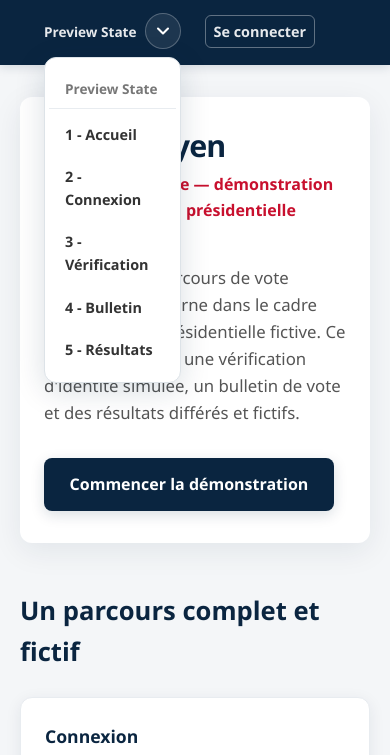
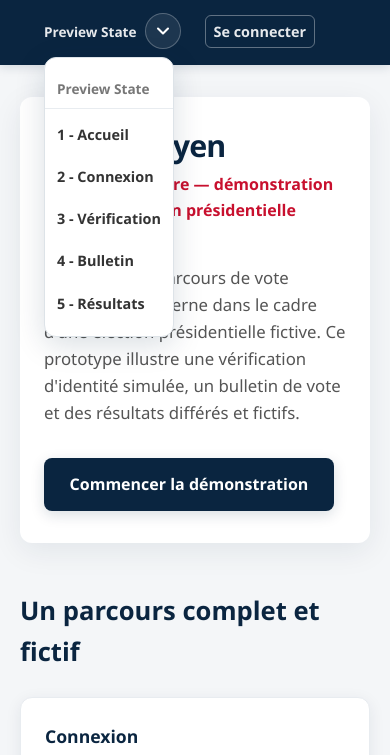
Before and after one commit to izkoguy/vote-citoyen, a plain HTML site: page index.html in a window 390 px wide. Both pictures are taken after a click on the button "Ouvrir le menu Preview State". Shown: the part 57-812 px from the top of the page. Drawn offline with Linux system fonts and the light colour scheme.

Commit message:
opti mobile 2

```diff
--- a/style.css
+++ b/style.css
@@ -912,8 +912,6 @@ main {
     max-width: calc(100vw - 2rem);
     left: 0.25rem;
     right: auto;
-    padding-left: 0.25rem;
-    padding-right: 0.25rem;
   }
   /* Décaler légèrement Preview State vers la droite sur mobile */
   .preview-state-wrapper {
@@ -923,4 +921,13 @@ main {
     left: 0.5rem;
     right: auto;
   }
+  /* Chaque intitulé sur une seule ligne, largeur selon contenu */
+  .profile-menu .menu-btn,
+  .preview-state-menu .menu-btn,
+  .profile-menu .menu-label,
+  .preview-state-menu .menu-label {
+    white-space: nowrap;
+    padding-left: 0.75rem;
+    padding-right: 0.75rem;
+  }
 }
```
